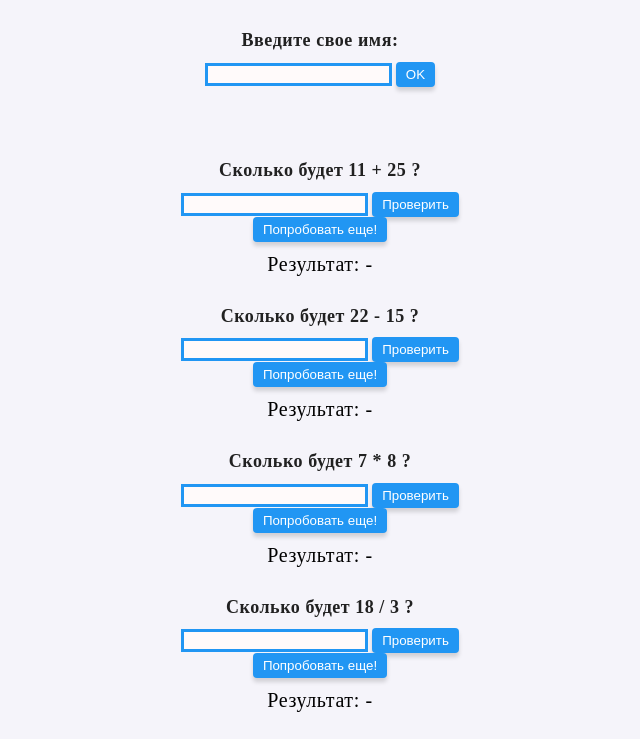
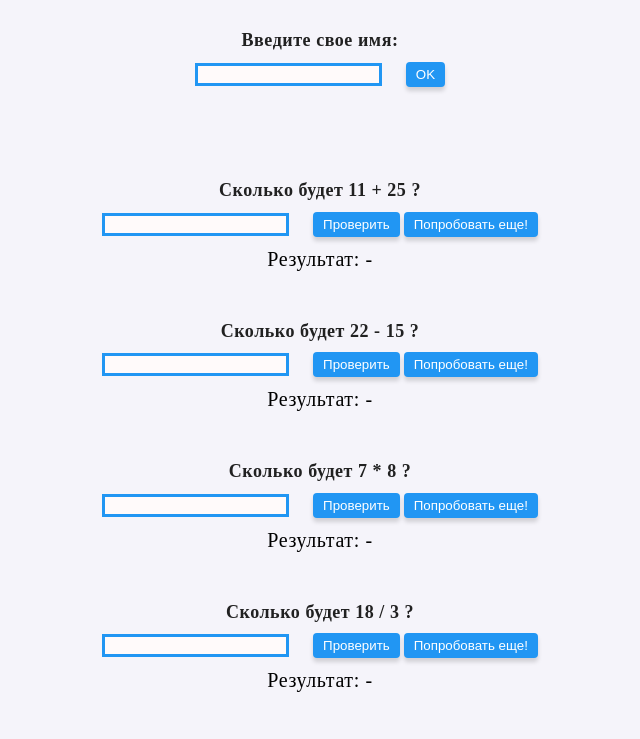
Before and after one commit to Vitaliy-Z/js-test-calc, a plain HTML site: page index.html in a window 1280 px wide. Shown: the top 739 px of the page, without its empty margins (320-960 px from the left). Drawn offline with Linux system fonts and the light colour scheme.

Commit message:
Фиксит отображение

```diff
--- a/style/main.css
+++ b/style/main.css
@@ -12,6 +12,10 @@ p {
   width: 370px;
   margin: 30px auto;
   text-align: center;
+
+  @media screen and (min-width: 480px) {
+    width: 480px;
+  }
 }
 
 .userName,
@@ -20,6 +24,10 @@ p {
 .multiply,
 .split {
   margin-bottom: 30px;
+
+  @media screen and (min-width: 480px) {
+    margin-bottom: 50px;
+  }
 }
 
 .userName {
@@ -43,7 +51,10 @@ p {
   background-color: snow;
   border: 3px solid #2196f3;
   color: rgb(10, 33, 163);
-  /* margin-right: px; */
+
+  @media screen and (min-width: 480px) {
+    margin-right: 20px;
+  }
 }
 
 .btn,
```
